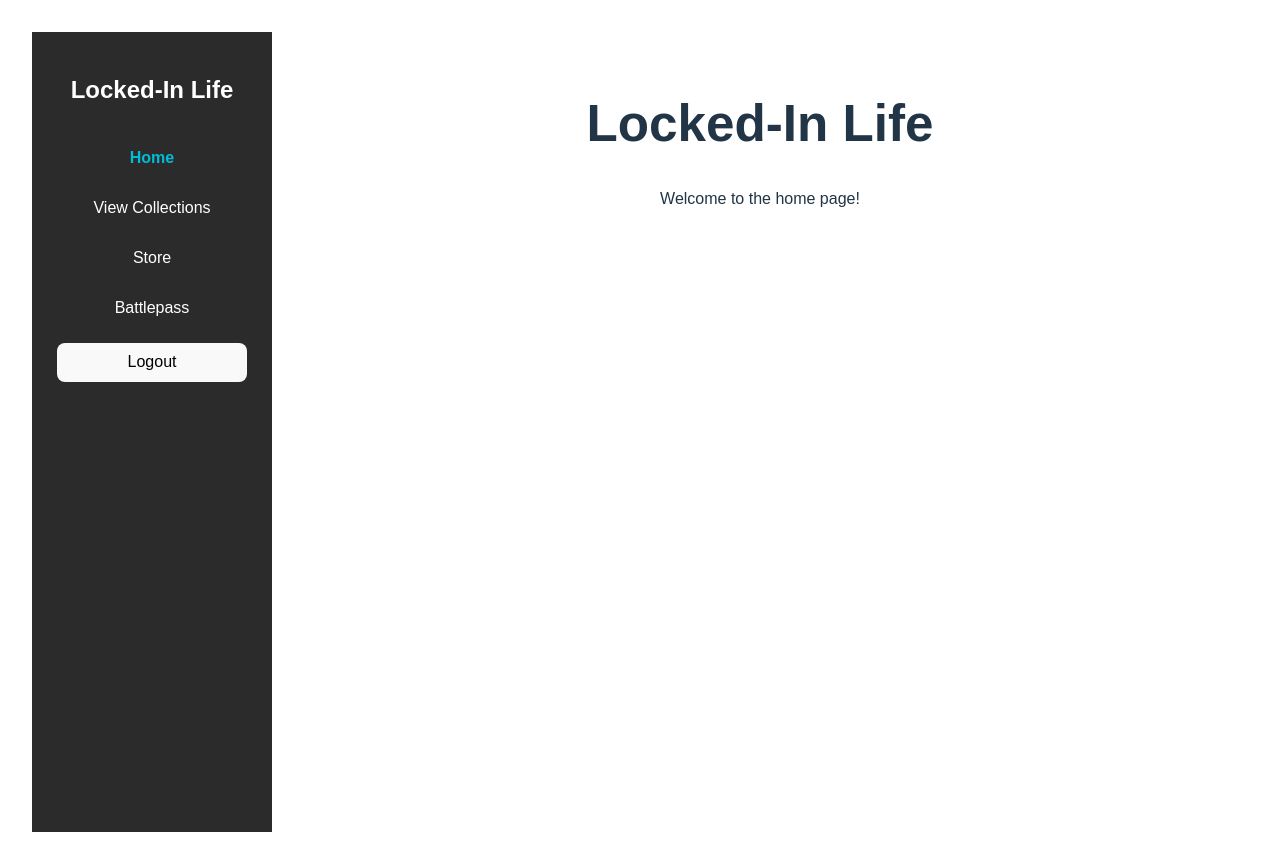
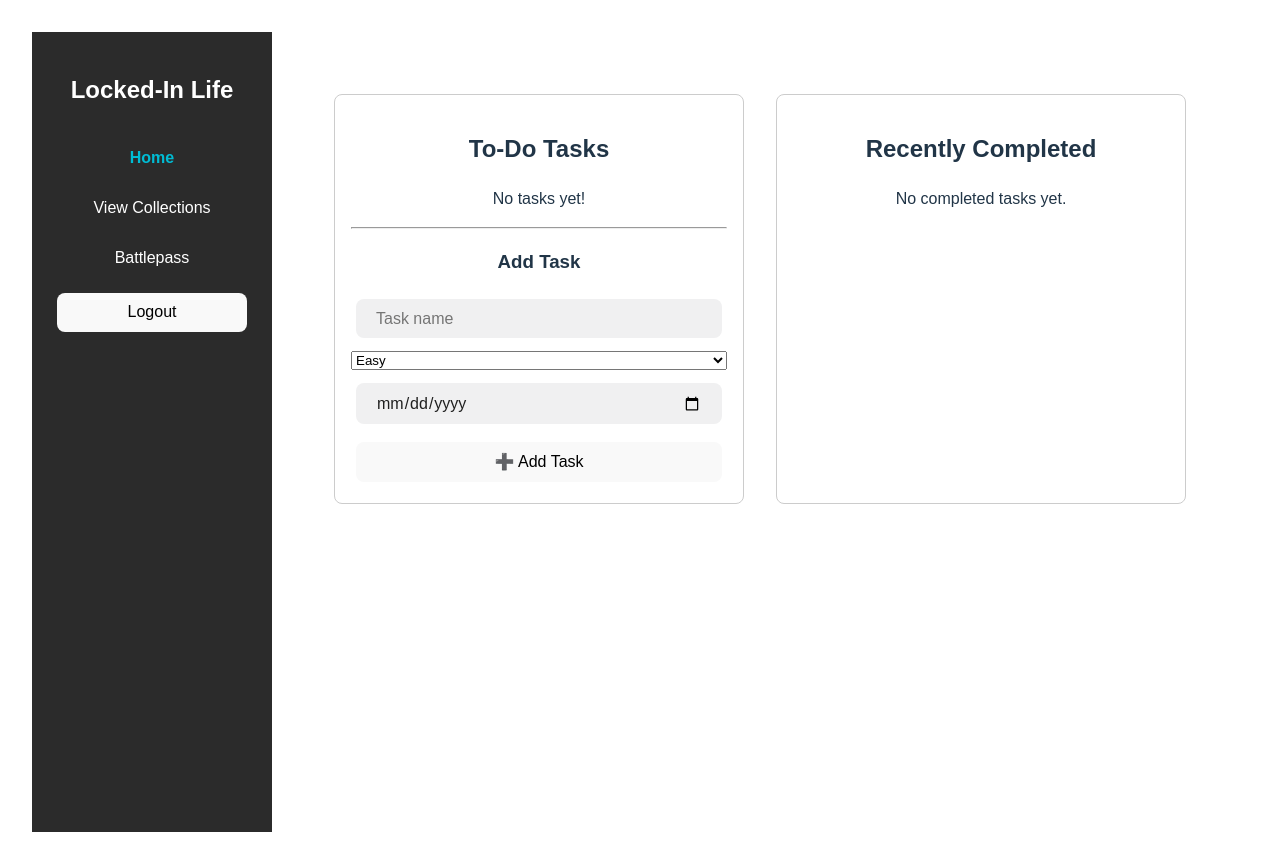
Before and after one commit to Phantom0110/CEN3031-Spring-25-Project, a React (Vite) app in the folder lockedinlife/: page /home in a window 1280 px wide. Built offline with nearby package versions, Linux system fonts and the light colour scheme.

Commit message:
Adding task template, removed Store page

```diff
--- a/lockedinlife/src/App.jsx
+++ b/lockedinlife/src/App.jsx
@@ -3,7 +3,6 @@ import LoginPage from "./pages/LoginPage";
 import SignupPage from "./pages/SignupPage";
 import HomePage from "./pages/HomePage";
 import CollectionsPage from './pages/CollectionsPage';
-import StorePage from './pages/StorePage';
 import BattlepassPage from './pages/BattlepassPage';
 import DashboardLayout from './pages/DashboardLayout';
 import './styles/app.css'
@@ -18,7 +17,6 @@ function App() {
         <Route element={<DashboardLayout />}>
           <Route path="/home" element={<HomePage />} />
           <Route path="/collections" element={<CollectionsPage />} />
-          <Route path="/store" element={<StorePage />} />
           <Route path="/battlepass" element={<BattlepassPage />} />
         </Route>
       </Routes>
--- a/lockedinlife/src/pages/DashboardLayout.jsx
+++ b/lockedinlife/src/pages/DashboardLayout.jsx
@@ -18,7 +18,6 @@ export default function DashboardLayout() {
 
         <NavLink to="/home">Home</NavLink>
         <NavLink to="/collections">View Collections</NavLink>
-        <NavLink to="/store">Store</NavLink>
         <NavLink to="/battlepass">Battlepass</NavLink>
 
         <button onClick={handleLogout}>Logout</button>
--- a/lockedinlife/src/pages/HomePage.jsx
+++ b/lockedinlife/src/pages/HomePage.jsx
@@ -1,14 +1,91 @@
-import React from 'react';
+import React, { useState } from 'react';
 import { useNavigate } from 'react-router-dom';
 
 const HomePage = () => {
+    const [tasks, setTasks] = useState([]);
+    const [completedTasks, setCompletedTasks] = useState([]);
+    const [newTask, setNewTask] = useState({
+        name: '',
+        difficulty: 'Easy',
+        dueDate: '',
+    });
+
+    const handleAddTask = (e) => {
+        e.preventDefault();
+        const taskWithId = { ...newTask, id: Date.now(), completed: false };
+        setTasks([...tasks, taskWithId]);
+        setNewTask({ name: '', difficulty: 'Easy', dueDate: '' });
+    };
+
+    const handleCompleteTask = (taskId) => {
+        const taskToComplete = tasks.find(task => task.id === taskId);
+        setCompletedTasks([taskToComplete, ...completedTasks]);
+        setTasks(tasks.filter(task => task.id !== taskId));
+    };
+
+
     return (
-        <div>
-            <div>
-                <h1>Locked-In Life</h1>
-            </div>
-            <p>Welcome to the home page!</p>
+        <div style={{ display: 'flex', gap: '2rem', padding: '2rem' }}>
+
+            {/* To-Do Tasks Box */}
+            <div style={{ flex: 1, border: '1px solid #ccc', padding: '1rem', borderRadius: '8px' }}>
+                <h2>To-Do Tasks</h2>
+                {tasks.length === 0 ? <p>No tasks yet!</p> : (
+                <ul>
+                    {tasks.map(task => (
+                    <li key={task.id}>
+                        <strong>{task.name}</strong> ({task.difficulty}) - Due {task.dueDate}
+                        <button onClick={() => handleCompleteTask(task.id)} style={{ marginLeft: '1rem' }}>
+                        ✅ Complete
+                        </button>
+                    </li>
+                    ))}
+                </ul>
+            )}
+            <hr />
+
+            {/* Add Task Form */}
+            <h3>Add Task</h3>
+            <form onSubmit={handleAddTask} style={{ display: 'flex', flexDirection: 'column', gap: '0.5rem' }}>
+                <input
+                    type="text"
+                    placeholder="Task name"
+                    value={newTask.name}
+                    onChange={e => setNewTask({ ...newTask, name: e.target.value })}
+                    required
+                />
+                <select value={newTask.difficulty} onChange={e => setNewTask({ ...newTask, difficulty: e.target.value })}>
+                    <option>Easy</option>
+                    <option>Medium</option>
+                    <option>Hard</option>
+                </select>
+                <input
+                    type="date"
+                    value={newTask.dueDate}
+                    onChange={e => setNewTask({ ...newTask, dueDate: e.target.value })}
+                    required
+                />
+                <button type="submit">➕ Add Task</button>
+            </form>
         </div>
+
+        {/* Completed Tasks Box */}
+        <div style={{ flex: 1, border: '1px solid #ccc', padding: '1rem', borderRadius: '8px' }}>
+            <h2>Recently Completed</h2>
+            {completedTasks.length === 0 ? (
+                <p>No completed tasks yet.</p>
+            ) : (
+                <ul>
+                {completedTasks.map(task => (
+                    <li key={task.id}>
+                    ✅ <strong>{task.name}</strong> ({task.difficulty}) - Due {task.dueDate}
+                    </li>
+                ))}
+                </ul>
+            )}
+        </div>
+
+    </div>
     );
 };
 
--- a/lockedinlife/src/pages/StorePage.jsx
+++ /dev/null
@@ -1,14 +0,0 @@
-import React from 'react';
-import { useNavigate } from 'react-router-dom';
-
-const StorePage = () => {
-    const navigate = useNavigate();
-
-    return (
-        <div>
-            <h1>Store</h1>
-        </div>
-    );
-};
-
-export default StorePage;
```
